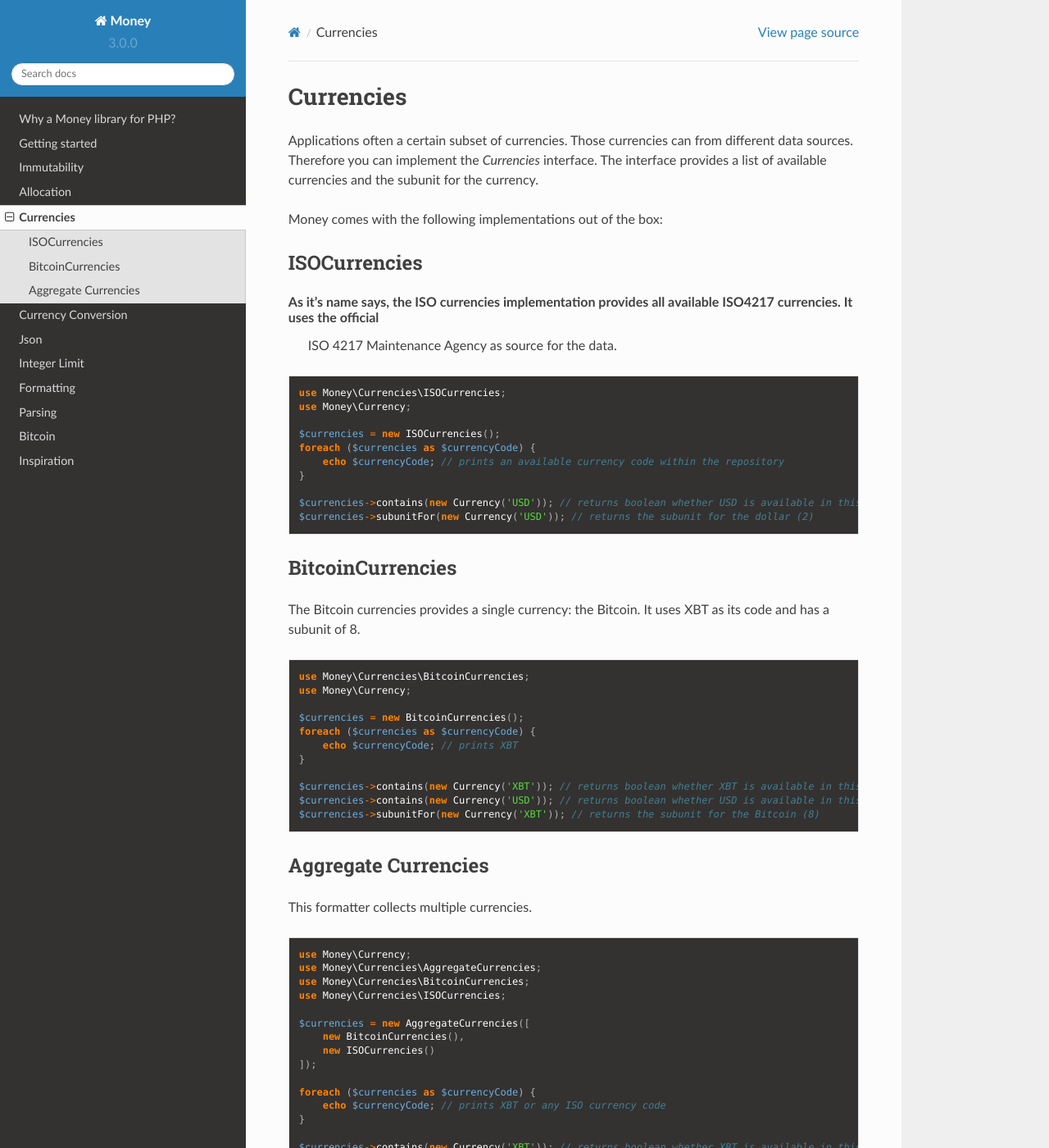
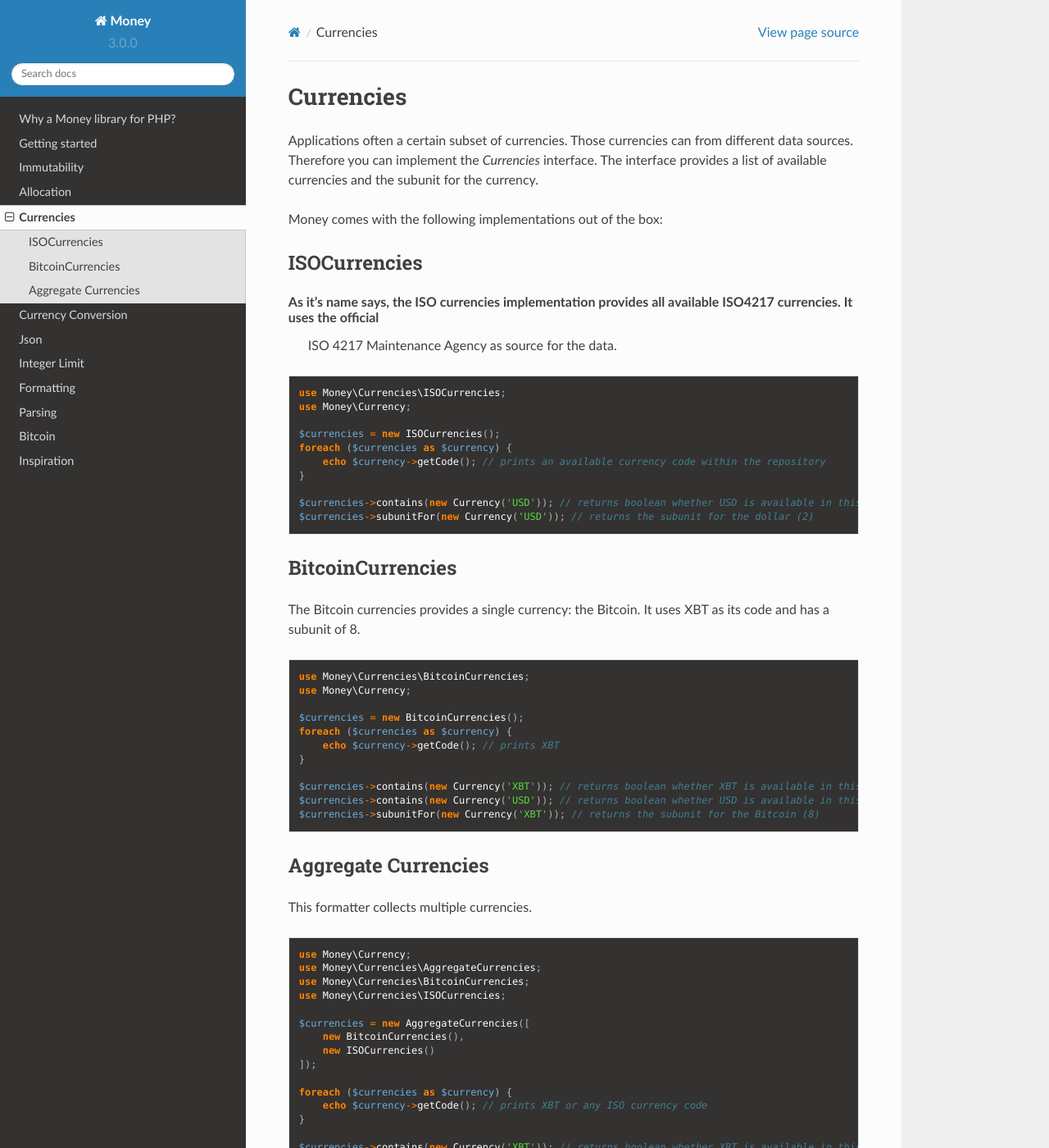
Before and after one commit to php1211/money-Laravel, a Sphinx documentation site: the page built from doc/Currencies.rst, in a window 1280 px wide and 1400 px high. Shown: the whole window at 82% size. Built offline with Sphinx 7.4.7 and the Read the Docs theme 2.0.0, drawn with Linux system fonts in a browser that asks for light colours.

Commit message:
currencies iterator should iterate over currency object rather than currency string (#262)

```diff
--- a/doc/Currencies.rst
+++ b/doc/Currencies.rst
@@ -21,8 +21,8 @@ As it's name says, the ISO currencies implementation provides all available ISO4
     use Money\Currency;
 
     $currencies = new ISOCurrencies();
-    foreach ($currencies as $currencyCode) {
-        echo $currencyCode; // prints an available currency code within the repository
+    foreach ($currencies as $currency) {
+        echo $currency->getCode(); // prints an available currency code within the repository
     }
 
     $currencies->contains(new Currency('USD')); // returns boolean whether USD is available in this repository
@@ -41,8 +41,8 @@ The Bitcoin currencies provides a single currency: the Bitcoin. It uses XBT as i
     use Money\Currency;
 
     $currencies = new BitcoinCurrencies();
-    foreach ($currencies as $currencyCode) {
-        echo $currencyCode; // prints XBT
+    foreach ($currencies as $currency) {
+        echo $currency->getCode(); // prints XBT
     }
 
     $currencies->contains(new Currency('XBT')); // returns boolean whether XBT is available in this repository (true)
@@ -67,8 +67,8 @@ This formatter collects multiple currencies.
         new ISOCurrencies()
     ]);
 
-    foreach ($currencies as $currencyCode) {
-        echo $currencyCode; // prints XBT or any ISO currency code
+    foreach ($currencies as $currency) {
+        echo $currency->getCode(); // prints XBT or any ISO currency code
     }
 
     $currencies->contains(new Currency('XBT')); // returns boolean whether XBT is available in this repository (true)
```
Also changed, not shown: 6 other files.
